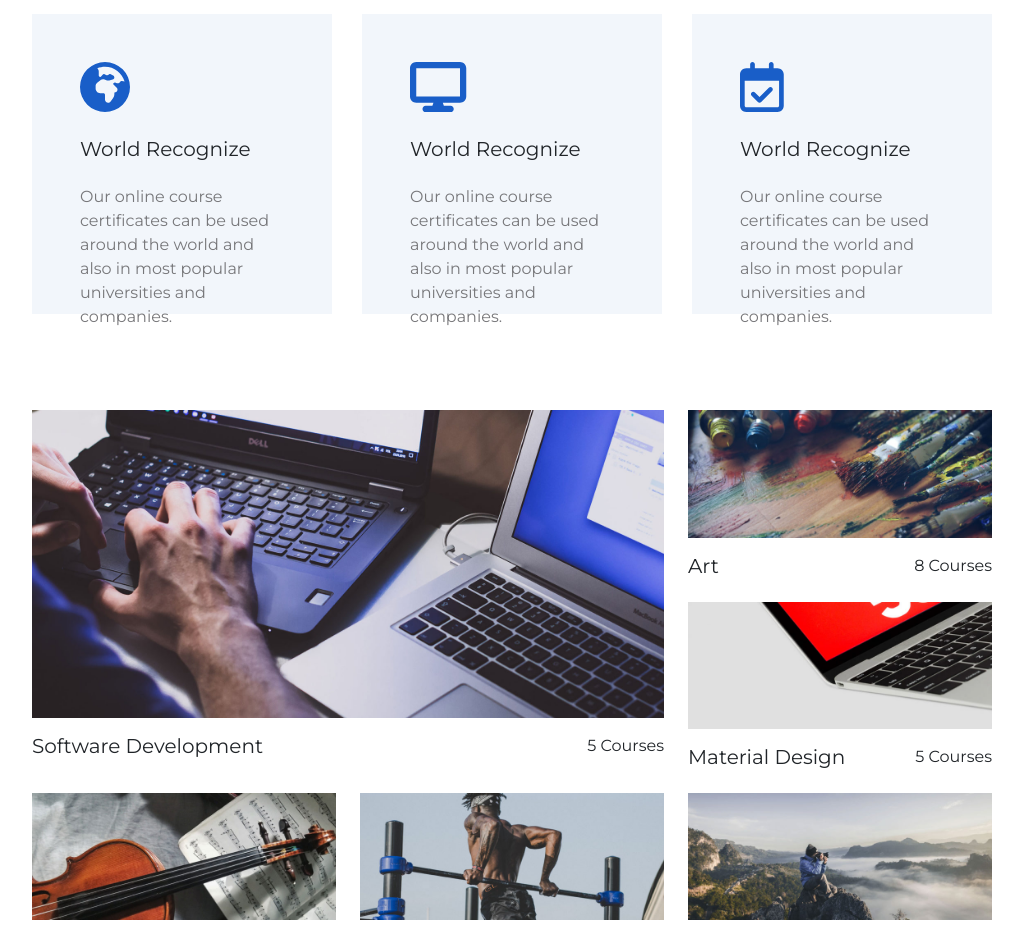
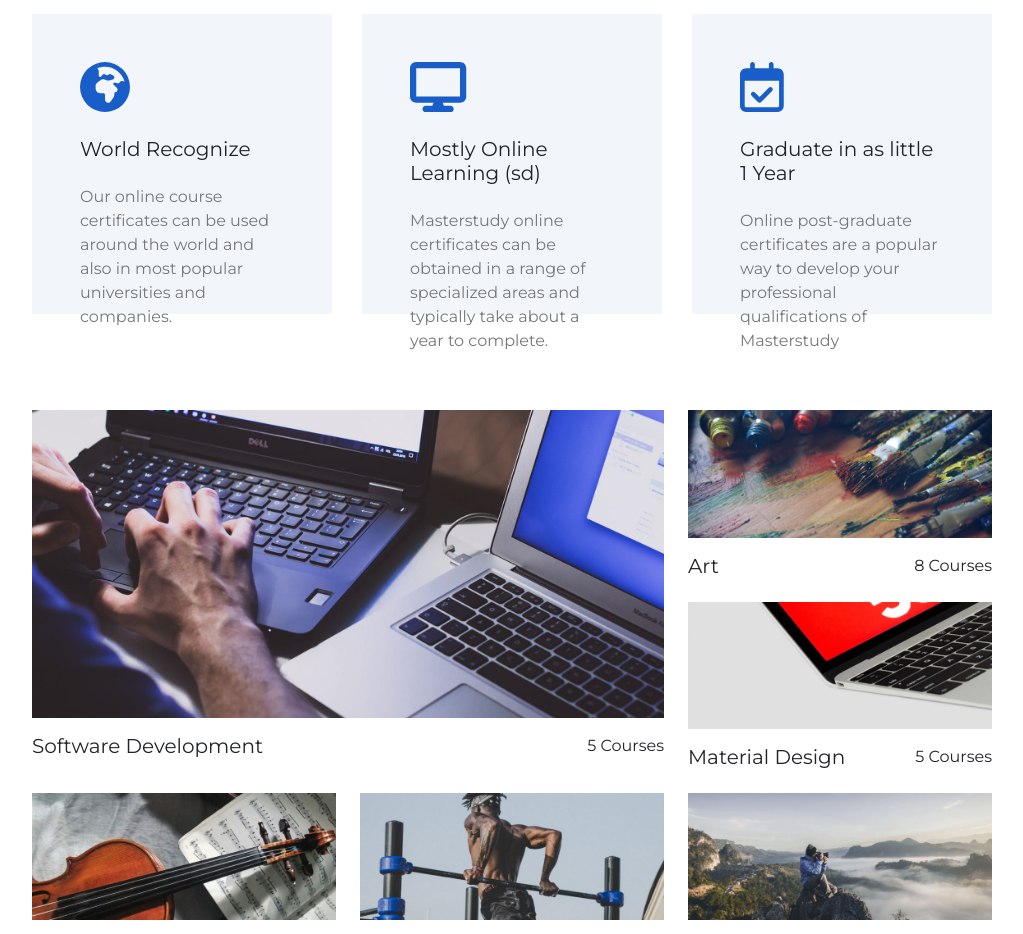
Before and after one commit to alecasentini/proj-html-vuejs, a Vue app: page / in a window 1280 px wide. Shown: the part 820-1754 px from the top of the page, without its empty margins (128-1151 px from the left). Built offline with nearby package versions, Linux system fonts and the light colour scheme.

Commit message:
Fix Style

```diff
--- a/src/components/CardsTopComp.vue
+++ b/src/components/CardsTopComp.vue
@@ -20,16 +20,16 @@ export default {
         <div class="p-5 lb-card">
             <font-awesome-icon :icon="['fas', 'display']" style="font-size: 50px
             ; color: #195ec8;" />
-            <h5 class="my-4">World Recognize</h5>
-            <p>Our online course certificates can be used around the world and also in most popular universities and
-                companies.</p>
+            <h5 class="my-4">Mostly Online Learning (sd)</h5>
+            <p>Masterstudy online certificates can be obtained in a range of specialized areas and typically take about a
+                year to complete.</p>
         </div>
         <div class="p-5 lb-card">
             <font-awesome-icon :icon="['far', 'calendar-check']" style="font-size: 50px
             ; color: #195ec8;" />
-            <h5 class="my-4">World Recognize</h5>
-            <p>Our online course certificates can be used around the world and also in most popular universities and
-                companies.</p>
+            <h5 class="my-4">Graduate in as little 1 Year</h5>
+            <p>Online post-graduate certificates are a popular way to develop your professional qualifications of
+                Masterstudy</p>
         </div>
     </div>
 </template>
--- a/src/components/FooterComp.vue
+++ b/src/components/FooterComp.vue
@@ -177,10 +177,14 @@ export default {
                 text-decoration: none;
                 font-weight: bold;
                 font-size: 15px;
+            }
 
-                &:hover {
-                    color: black;
-                }
+            &:hover {
+                cursor: pointer;
+            }
+
+            &:hover a {
+                color: black;
             }
         }
     }
--- a/src/components/SingleCardCourseComp.vue
+++ b/src/components/SingleCardCourseComp.vue
@@ -74,7 +74,7 @@ export default {
 
     &:hover {
         cursor: pointer;
-        transform: scale(1.1);
+        transform: scale(1.05);
     }
 
     .card-img-top {
--- a/src/components/TopCoursesComp.vue
+++ b/src/components/TopCoursesComp.vue
@@ -104,13 +104,15 @@ export default {
                 width: 100%;
                 transition: all 1s;
                 transform-origin: center;
+            }
+        }
 
-                &:hover {
-                    transform: scale(1.2);
-                    cursor: pointer;
+        &:hover img {
+            transform: scale(1.2);
+        }
 
-                }
-            }
+        &:hover {
+            cursor: pointer;
         }
     }
 
@@ -122,14 +124,15 @@ export default {
                 width: 100%;
                 transition: all 1s;
                 transform-origin: center;
+            }
+        }
 
-                &:hover {
-                    transform: scale(1.2);
+        &:hover img {
+            transform: scale(1.2);
+        }
 
-                    cursor: pointer;
-
-                }
-            }
+        &:hover {
+            cursor: pointer;
         }
     }
 }
```
